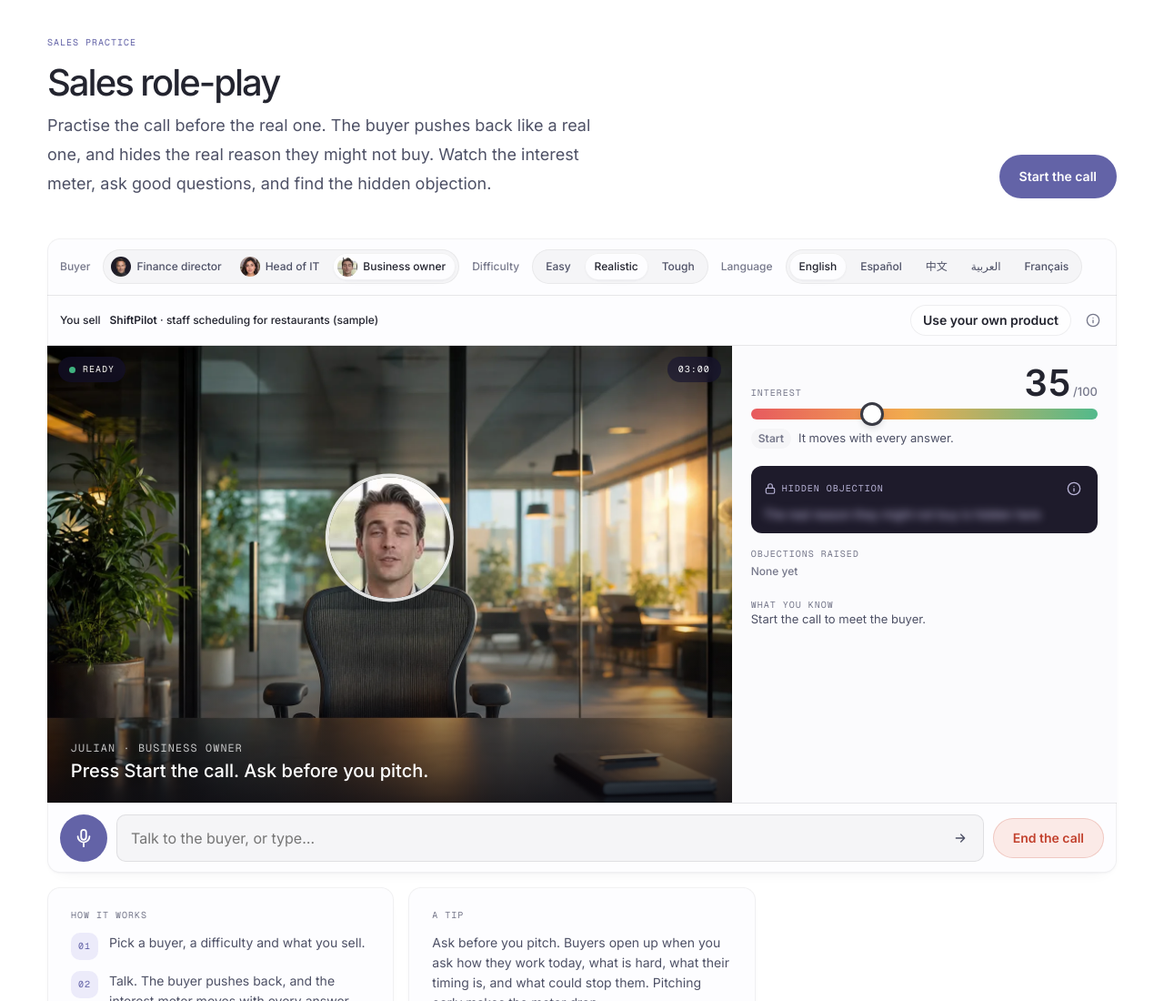
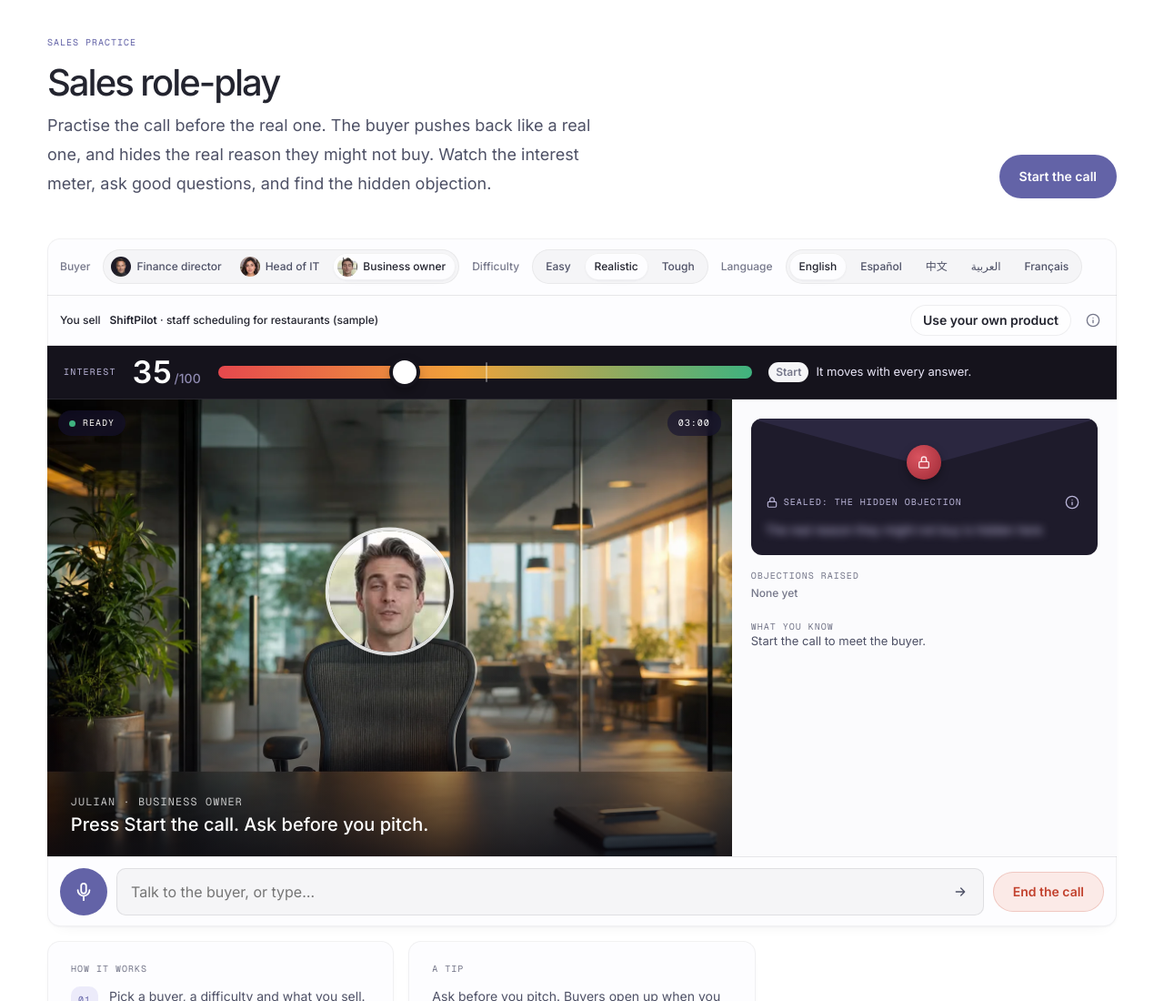
Before and after one commit to spatius-ai/sales-roleplay, a website built with Vite: page web/index.html in a window 1280 px wide. Shown: the top 1100 px of the page at 91% size. Built offline with nearby package versions, Linux system fonts and the light colour scheme; no server answers; files whose address does not match are found by name.

Commit message:
The interest meter is a live gauge across the top of the call; the hidden objection is a sealed envelope that opens when you find it

```diff
--- a/web/index.html
+++ b/web/index.html
@@ -56,6 +56,12 @@
     </div>
 
     <div class="stage" id="stage">
+      <div class="gauge" aria-label="The buyer's interest" aria-live="polite">
+        <span class="gk">Interest</span>
+        <span class="num" id="num">35<small>/100</small></span>
+        <div class="bar"><span class="mid" aria-hidden="true"></span><i id="dot" style="left:35%"></i></div>
+        <div class="why" id="why"><span class="delta same">Start</span><span>It moves with every answer.</span></div>
+      </div>
       <div class="call">
         <img class="bg" src="assets/sr/office.webp" alt="">
         <div class="avatar" id="avatarBox"><img class="still" id="still" src="assets/face.jpg" alt="The buyer"><div id="avatar"></div></div>
@@ -66,13 +72,9 @@
         <div class="subs" aria-live="polite"><span class="who" id="who">Julian · Business owner</span><span class="line" dir="auto" id="said">Press Start the call. Ask before you pitch.</span></div>
       </div>
       <div class="panel" aria-label="How the call is going">
-        <div class="meter">
-          <div class="top"><span class="k">Interest</span><span class="num" id="num">35<small>/100</small></span></div>
-          <div class="bar"><i id="dot" style="left:35%"></i></div>
-          <div class="why" id="why"><span class="delta same">Start</span><span>It moves with every answer.</span></div>
-        </div>
         <div class="secret" id="secret">
-          <span class="k"><svg viewBox="0 0 24 24" fill="none" stroke="currentColor" stroke-width="2" stroke-linecap="round" stroke-linejoin="round"><rect x="4" y="11" width="16" height="10" rx="2"/><path d="M8 11V7a4 4 0 0 1 8 0v4"/></svg><span id="secretK">Hidden objection</span><button class="info-btn" type="button" aria-expanded="false" aria-controls="i-secret" aria-label="About the hidden objection" style="margin-left:auto;color:inherit"><svg viewBox="0 0 24 24" fill="none" stroke="currentColor" stroke-width="2" stroke-linecap="round" stroke-linejoin="round"><circle cx="12" cy="12" r="10"/><path d="M12 16v-4M12 8h.01"/></svg></button></span>
+          <span class="flap" aria-hidden="true"></span><span class="seal" aria-hidden="true"><svg viewBox="0 0 24 24" fill="none" stroke="currentColor" stroke-width="2" stroke-linecap="round" stroke-linejoin="round"><rect x="4" y="11" width="16" height="10" rx="2"/><path d="M8 11V7a4 4 0 0 1 8 0v4"/></svg></span>
+          <span class="k"><svg viewBox="0 0 24 24" fill="none" stroke="currentColor" stroke-width="2" stroke-linecap="round" stroke-linejoin="round"><rect x="4" y="11" width="16" height="10" rx="2"/><path d="M8 11V7a4 4 0 0 1 8 0v4"/></svg><span id="secretK">Sealed: the hidden objection</span><button class="info-btn" type="button" aria-expanded="false" aria-controls="i-secret" aria-label="About the hidden objection" style="margin-left:auto;color:inherit"><svg viewBox="0 0 24 24" fill="none" stroke="currentColor" stroke-width="2" stroke-linecap="round" stroke-linejoin="round"><circle cx="12" cy="12" r="10"/><path d="M12 16v-4M12 8h.01"/></svg></button></span>
           <p id="secretText"><span class="blur">The real reason they might not buy is hidden here</span></p>
         </div>
         <div class="info-box hp-type-card-copy" id="i-secret" hidden style="margin:0">
--- a/web/src/main.ts
+++ b/web/src/main.ts
@@ -85,12 +85,13 @@ function showSaid(text: string, buyer: boolean) {
 function showMeter(value: number, why = '', before = value) {
   $('#num').innerHTML = `${value}<small>/100</small>`; $('#dot').style.left = `${value}%`;
   const d = value - before;
+  const g = $('.gauge'); g.classList.remove('up', 'down'); void g.offsetWidth; if (d) g.classList.add(d > 0 ? 'up' : 'down'); // the number flashes when it moves
   if (why) $('#why').innerHTML = `<span class="delta ${d > 0 ? 'up' : d < 0 ? 'down' : 'same'}">${d > 0 ? '+' : ''}${d}</span><span>${esc(why)}</span>`;
 }
 function showObjections() { $('#objs').innerHTML = st.objections.length ? st.objections.map((o) => `<span>${esc(o)}</span>`).join('') : '<span class="none hp-type-label">None yet</span>'; }
 function showSecret(state: 'locked' | 'found' | 'missed') {
   const box = $('#secret'); box.classList.remove('found', 'missed');
-  if (state === 'locked') { $('#secretK').textContent = 'Hidden objection'; $('#secretText').innerHTML = '<span class="blur">The real reason they might not buy is hidden here</span>'; return; }
+  if (state === 'locked') { $('#secretK').textContent = 'Sealed: the hidden objection'; $('#secretText').innerHTML = '<span class="blur">The real reason they might not buy is hidden here</span>'; return; }
   box.classList.add(state);
   $('#secretK').textContent = state === 'found' ? 'Hidden objection found' : 'The hidden objection was';
   $('#secretText').textContent = st.setup?.hidden.reason || '';
--- a/web/src/roleplay.css
+++ b/web/src/roleplay.css
@@ -164,3 +164,28 @@
     .stats { grid-template-columns: repeat(2, minmax(0, 1fr)); } .moments { grid-template-columns: 1fr; }
   }
   @media (prefers-reduced-motion: reduce) { *, *::before, *::after { animation: none !important; transition: none !important; } }
+  /* ---------- the interest gauge: a live band across the top of the call ---------- */
+  .gauge { grid-column: 1 / -1; display: grid; grid-template-columns: auto auto minmax(0, 1fr) minmax(0, 32%); align-items: center; gap: 10px 18px; padding: 12px 18px; background: #15131C; color: #fff; border-bottom: 1px solid rgb(255 255 255 / .08); }
+  .gauge .gk { font: 500 10px/1 var(--hp-font-mono); letter-spacing: .12em; text-transform: uppercase; color: #B8B3D6; }
+  .gauge .num { font: 600 34px/1 var(--hp-font-sans); font-variant-numeric: tabular-nums; color: #fff; min-width: 3.4ch; border-radius: 8px; transition: color 300ms; }
+  .gauge .num small { font: 500 14px/1 var(--hp-font-sans); color: #8E89B0; margin-left: 2px; }
+  .gauge .bar { position: relative; height: 14px; border-radius: 999px; background: linear-gradient(90deg, #E5484D 0%, #F0A23A 45%, #3FB27F 100%); }
+  .gauge .bar .mid { position: absolute; left: 50%; top: -4px; bottom: -4px; width: 2px; background: rgb(255 255 255 / .35); border-radius: 2px; }
+  .gauge .bar i { position: absolute; top: 50%; width: 26px; height: 26px; border-radius: 50%; background: #fff; box-shadow: 0 0 0 4px #15131C, 0 6px 14px rgb(0 0 0 / .45); transform: translate(-50%, -50%); transition: left 800ms cubic-bezier(.22,1,.36,1); }
+  .gauge .why { display: flex; align-items: center; gap: 8px; min-width: 0; color: #E9E6F7; font: 400 13px/1.35 var(--hp-font-sans); }
+  .gauge .why span:last-child { overflow: hidden; text-overflow: ellipsis; display: -webkit-box; -webkit-line-clamp: 2; -webkit-box-orient: vertical; }
+  .gauge.up .num { animation: gup 900ms ease-out; } .gauge.down .num { animation: gdown 900ms ease-out; }
+  @keyframes gup { 20% { color: #3FB27F; transform: scale(1.12); } }
+  @keyframes gdown { 20% { color: #E5484D; transform: scale(1.12); } }
+  @container (max-width: 720px) { .gauge { grid-template-columns: auto auto minmax(0, 1fr); padding: 10px 14px; } .gauge .why { grid-column: 1 / -1; } .gauge .num { font-size: 28px; } }
+  /* ---------- the hidden objection: a sealed envelope that opens when you find it ---------- */
+  .secret { padding: 78px 16px 16px; min-height: 150px; perspective: 900px; }
+  .secret .flap { position: absolute; left: 0; right: 0; top: 0; height: 52px; background: #2B2740; clip-path: polygon(0 0, 100% 0, 50% 100%); transform-origin: top center; z-index: 2; transition: transform 800ms cubic-bezier(.22,1,.36,1) 150ms, opacity 300ms 750ms; }
+  .secret .seal { position: absolute; left: 50%; top: 48px; width: 38px; height: 38px; border-radius: 50%; background: radial-gradient(circle at 35% 35%, #D9535F, #9E2A36); color: #FBE3E6; display: grid; place-items: center; transform: translate(-50%, -50%); z-index: 3; box-shadow: 0 4px 10px rgb(0 0 0 / .35); transition: transform 450ms cubic-bezier(.5,-.4,.6,1.4), opacity 350ms 200ms; }
+  .secret .seal svg { width: 16px; height: 16px; }
+  .secret .k { position: relative; z-index: 4; }
+  .secret p { position: relative; z-index: 1; }
+  .secret.found .flap, .secret.missed .flap { transform: rotateX(180deg); opacity: 0; }
+  .secret.found .seal, .secret.missed .seal { transform: translate(-50%, -50%) scale(0) rotate(-40deg); opacity: 0; }
+  .secret.found, .secret.missed { padding-top: 16px; min-height: 0; transition: padding 500ms 300ms; }
+  .secret.found p { font: 500 15px/1.45 var(--hp-font-sans); }
```
